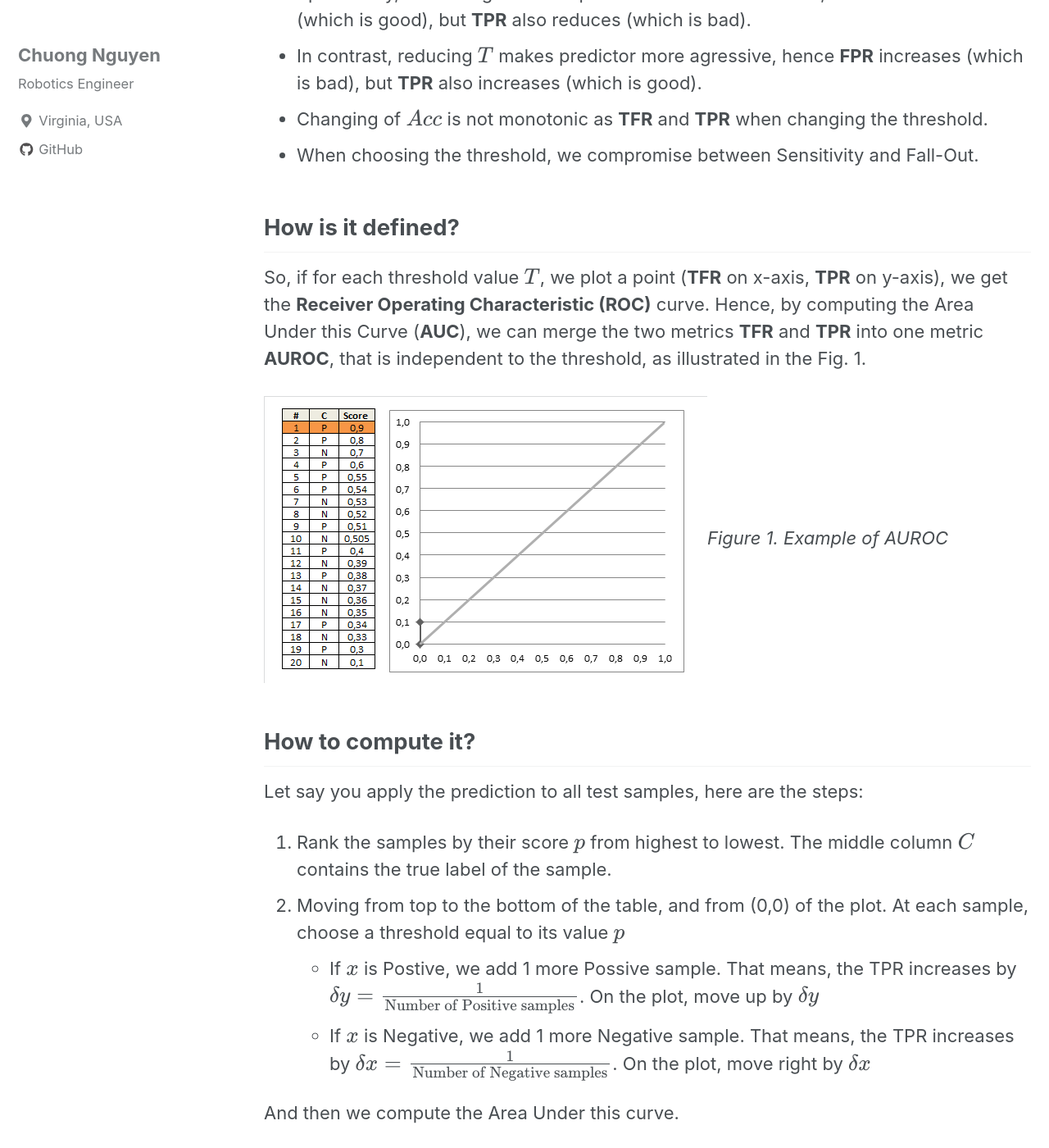
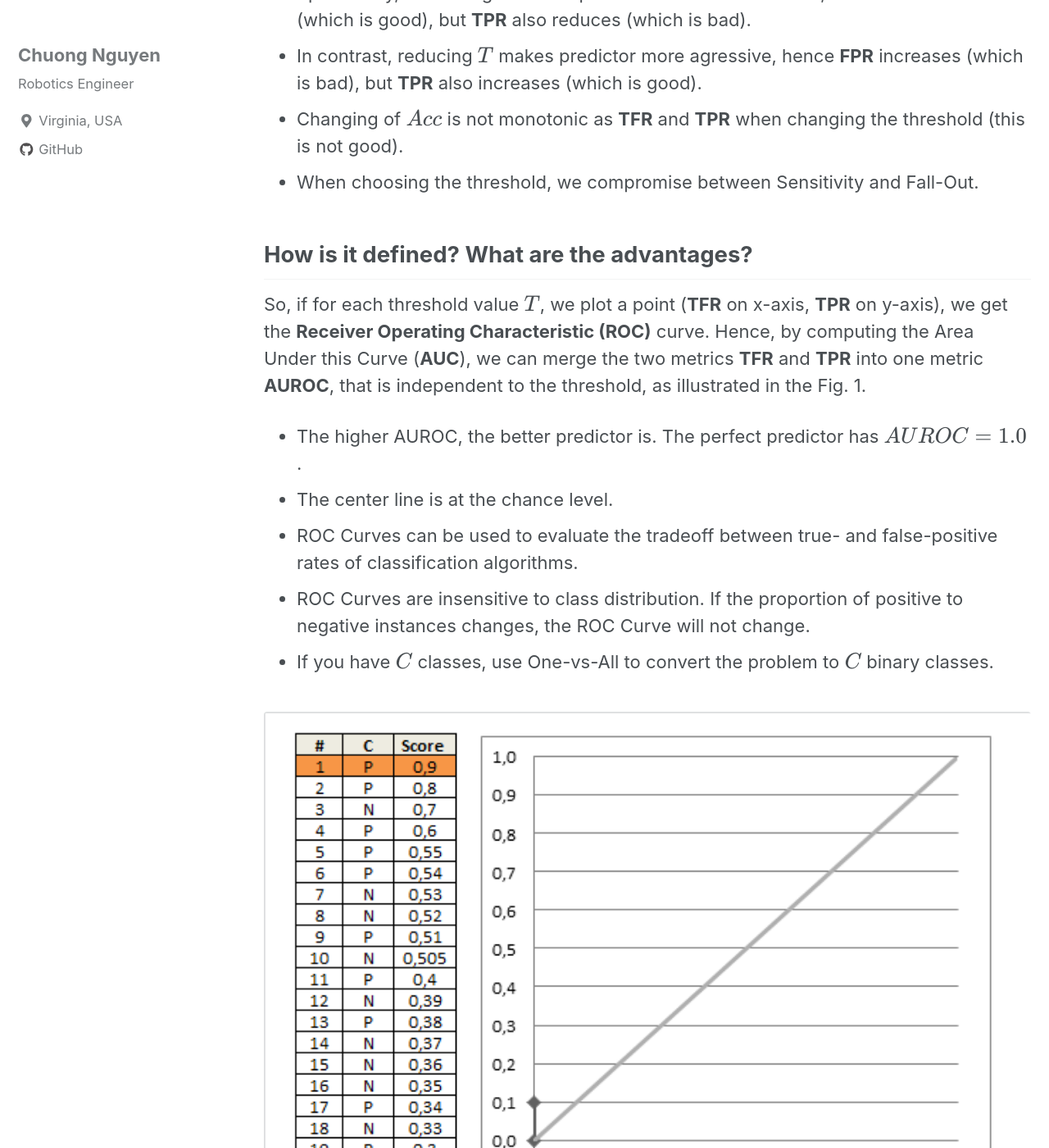
Before and after one commit to chuong98/chuong98.github.io, a Jekyll site: the page built from _posts/2018-6-23-AUROC.md, in a window 1280 px wide and 1400 px high, scrolled down 1576 px. Shown: the whole window at 82% size. Built offline with Jekyll 4.4.1, drawn with Linux system fonts in a browser that asks for light colours; nearby versions of some CDN libraries; formulas are drawn with MathJax 3; some of the changed text lies outside the part shown.

Commit message:
Update AUROC

````diff
--- a/_posts/2018-6-23-AUROC.md
+++ b/_posts/2018-6-23-AUROC.md
@@ -23,29 +23,40 @@
 
 - **True Positive Rate ( or Sensitivity)(TPR)** :
 
- $$TPR = \frac{\text{Number of Correct Predicted Positive}}{\text{Number of total Positive samples}} = \frac{TP}{TP+ FP}$$
+ $$TPR = \frac{\text{Number of Correct Predicted Positive}}{\text{Number of total Positive samples}} = \frac{TP}{TP+ FN}$$
 
 - **False Positive Rate ( or Fall-out)(FPR)** :
 
- $$FPR = \frac{\text{Number of Incorrect Predicted Positive}}{\text{Number of total Negative samples}} = \frac{FP}{TN+ FN}$$
+ $$FPR = \frac{\text{Number of Incorrect Predicted Positive}}{\text{Number of total Negative samples}} = \frac{FP}{TN+ FP}$$
 
 Usually, the predictor, e.g. linear regression, outputs the probability of a sample belong to the Postive class, e.g. $$P(x \in \text{Positive}) = p$$. And we predict a sample as Positive if $$p \geq T$$, else Negative. Hence, by varying the threshold $$T$$, we affect the **TFR,TPR** and **Acc**:
 - Specifically, increasing $$T$$ makes predictor more concervative, hence **FPR** reduces (which is good), but **TPR** also reduces (which is bad).
 - In contrast, reducing $$T$$ makes predictor more agressive, hence **FPR** increases (which is bad), but **TPR** also increases (which is good).
-- Changing of $$Acc$$ is not monotonic as **TFR** and **TPR** when changing the threshold.
+- Changing of $$Acc$$ is not monotonic as **TFR** and **TPR** when changing the threshold (this is not good).
 - When choosing the threshold, we compromise between Sensitivity and Fall-Out.
 
-## How is it defined?
+## How is it defined? What are the advantages?
 So, if for each threshold value $$T$$, we plot a point (**TFR** on x-axis, **TPR** on y-axis), we get the **Receiver Operating Characteristic (ROC)** curve. Hence, by computing the Area Under this Curve (**AUC**), we can merge the two metrics **TFR** and **TPR** into one metric **AUROC**, that is independent to the threshold, as illustrated in the Fig. 1.
+- The higher AUROC, the better predictor is. The perfect predictor has $$AUROC =1.0$$.
+- The center line is at the chance level.
+- ROC Curves can be used to evaluate the tradeoff between true- and false-positive rates of classification algorithms.
+- ROC Curves are insensitive to class distribution. If the proportion of positive to negative instances changes, the ROC Curve will not change.
+- If you have $$C$$ classes, use One-vs-All to convert the problem to $$C$$ binary classes.
+<!-- ![AUROC]({{ site.url }}{{ site.baseurl }}/images/AUROC/AUROC.gif )
+*Figure 1. Example of AUROC*
+[Photo Credit](https://stats.stackexchange.com/questions/105501/understanding-roc-curve) -->
 
-![AUROC]({{ site.url }}{{ site.baseurl }}/images/AUROC/AUROC.gif)*Figure 1. Example of AUROC*
+<figure>
+  <img src="{{ site.url }}{{ site.baseurl }}/images/AUROC/AUROC.gif " alt="Figure 1. Example of AUROC"/>
+  <figcaption> <h6> Figure 1. Example of AUROC ([1]) </h6></figcaption>
+</figure>
 
 ## How to compute it?
 Let say you apply the prediction to all test samples, here are the steps:
 1. Rank the samples by their score $$p$$ from highest to lowest. The middle column $$C$$ contains the true label of the sample.
-2. Moving from top to the bottom of the table, and from (0,0) of the plot. At each sample, choose a threshold equal to its value $$p$$
-  - If $$x$$ is Postive, we add 1 more Possive sample. That means, the TPR increases by $$\delta y= \frac{1}{\text{Number of Positive samples}}$$. On the plot, move up by $$\delta y$$
-  - If $$x$$ is Negative, we add 1 more Negative sample. That means, the TPR increases by $$\delta x= \frac{1}{\text{Number of Negative samples}}$$. On the plot, move right by $$\delta x$$
+2. Moving from top to the bottom of the table, and from (0,0) of the plot. At each sample, choose a threshold equal to its score $$p$$
+  - If $$x$$ is Postive, we add 1 more Possive sample. That means, the **TPR** increases by $$\delta y= \frac{1}{\text{Number of Positive samples}}$$. On the plot, move up by $$\delta y$$
+  - If $$x$$ is Negative, we add 1 more Negative sample. That means, the **FPR** increases by $$\delta x= \frac{1}{\text{Number of Negative samples}}$$. On the plot, move right by $$\delta x$$
 
 And then we compute the Area Under this curve.
 
@@ -59,3 +70,21 @@
   y_predict = Predict_funct(x) # y_predict is the probability (score) predicted
   auroc = roc_auc_score(y_true, y_predict)
 ```
+## How to select the best threshold to yield highest accuracy?
+Let $$N$$ be the total number of samples, $$POS$$ and $$NEG$$ be the number of postive and negative sample, respectively. Define $$pos= POS/N$$ and $$neg = NEG/N$, the acuracy can be rewritten as:
+
+$$Acc = \frac{TP+TN}{N}= \frac{TP}{POS}\frac{POS}{N} + \frac{TN+FP-FP}{NEG}\frac{NEG}{N} = TPR.pos + (1-FPR).neg $$
+
+Hence
+
+$$ TPR = \frac{neg}{pos} FPR + \frac{Acc - neg}{pos}$$
+
+Thus, a line with the slope $$a= \frac{neg}{pos}$$ and goes through the point **(TFR, TPR)** of the ROC curve. The intersection with the ISO line shows the accuracy, as illustrated as:
+
+<figure>
+  <img src="{{ site.url }}{{ site.baseurl }}/images/AUROC/roc-best-acc.png " alt="Figure 2. Select best accuracy"/>
+  <figcaption>  <h6> Figure 2. Select best accuracy for a=4 ([1]) </h6> </figcaption>
+</figure>
+
+## Reference
+[1] [http://mlwiki.org/index.php/ROC_Analysis](http://mlwiki.org/index.php/ROC_Analysis)
````
Also changed, not shown: other parts of _posts/2018-6-23-AUROC.md (+1 -1 lines), images/AUROC/roc-best-acc.png (added).
